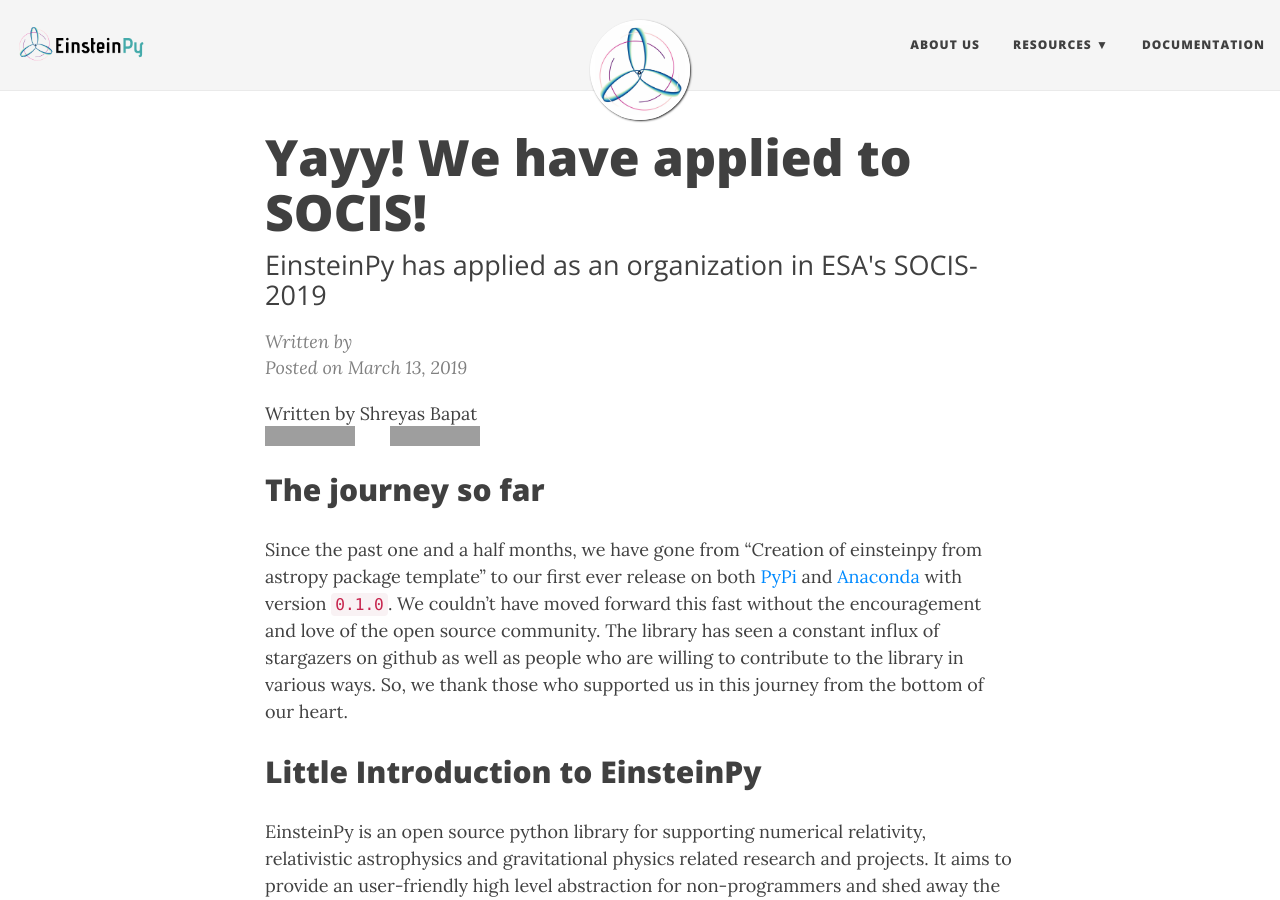
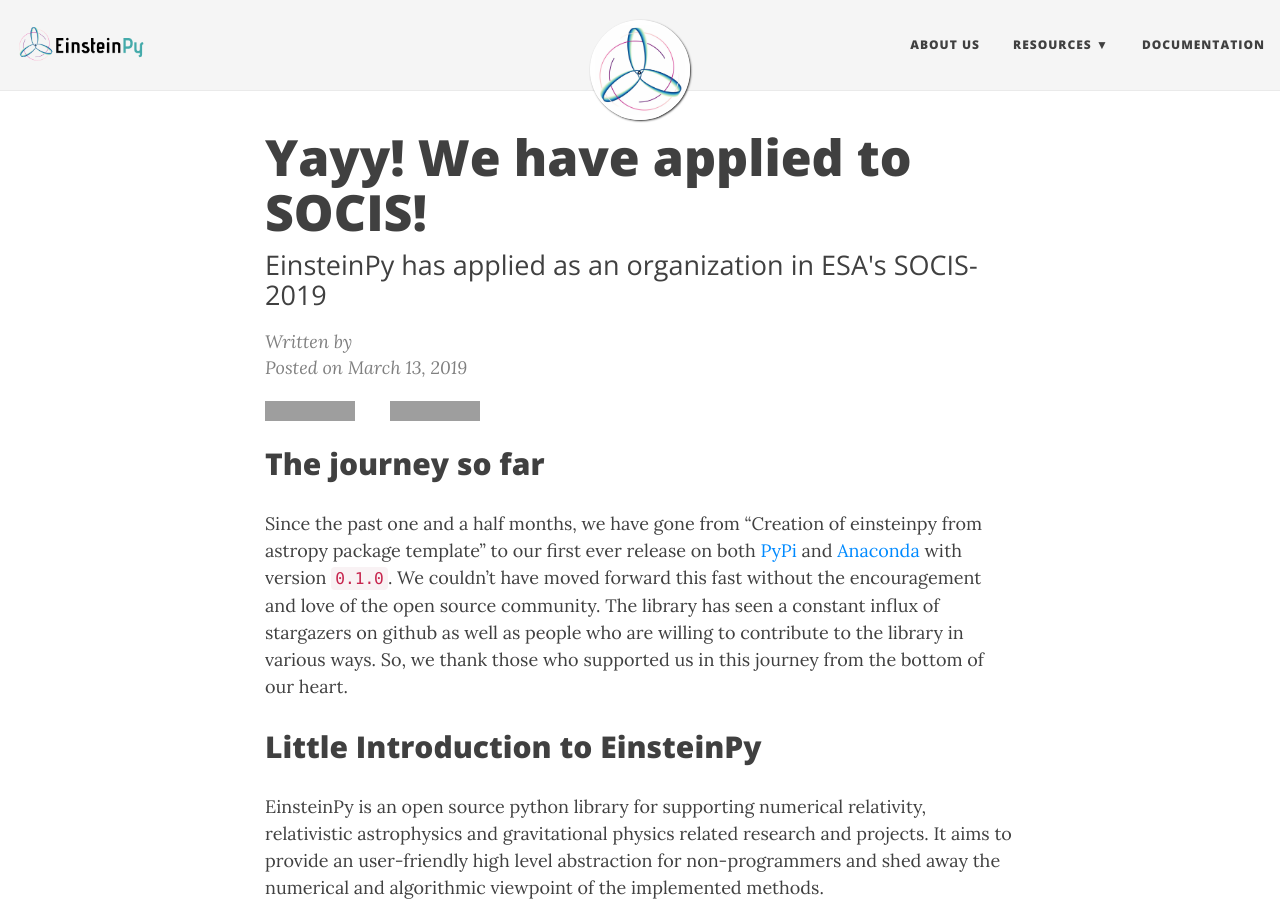
Before and after one commit to einsteinpy/blog.einsteinpy.org, a Jekyll site: the page built from _posts/2019-03-13-Application-for-SOCIS-2019.md, in a window 1280 px wide and 900 px high. Built offline with Jekyll 4.4.1, drawn with Linux system fonts in a browser that asks for light colours; nearby versions of some CDN libraries; grey boxes are pictures that could not be loaded.

Commit message:
Comment out author for a while

```diff
--- a/_layouts/post.html
+++ b/_layouts/post.html
@@ -7,8 +7,8 @@
 <div class="container">
   <div class="row">
     <div class="col-lg-8 col-lg-offset-2 col-md-10 col-md-offset-1">
-
-       {% include author.html %}
+<!--
+       {% include author.html %} -->
 
       {% if page.gh-repo %}
         {% assign gh_split =  page.gh-repo | split:'/'  %}
```
